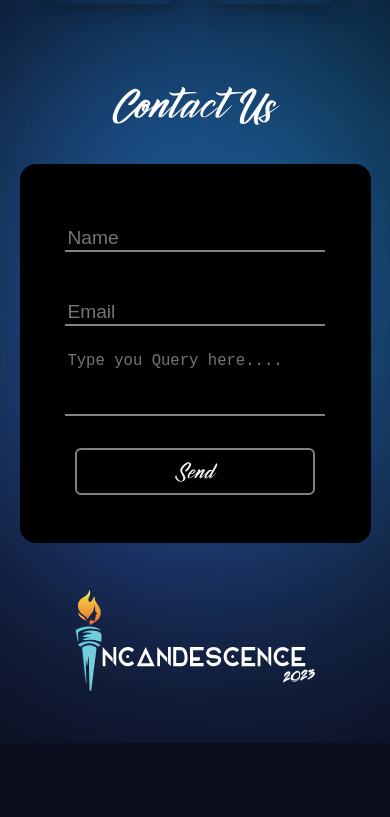
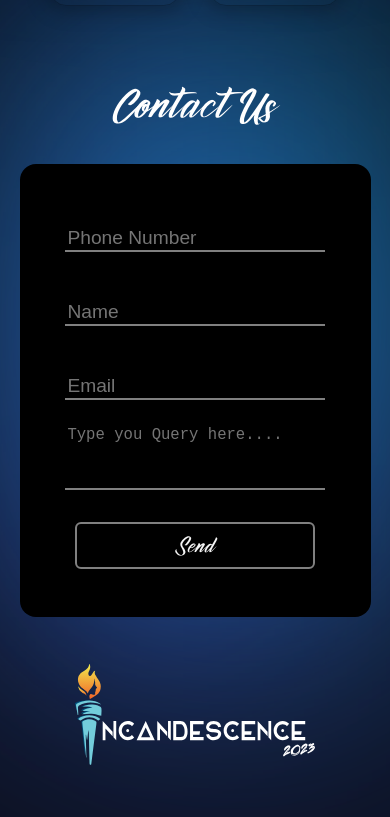
Before and after one commit to gdsc-nits-org/incand-website, a React (Vite) app: page /Sponsors in a window 390 px wide. Shown: the part 2162-2979 px from the top of the page. Before the commit the page ends 2905 px from the top, so only its background shows below. Built offline with nearby package versions, Linux system fonts and the light colour scheme.

Commit message:
ADD: Phone number in contact us

```diff
--- a/src/Components/SponsorCont/SponsorCont.jsx
+++ b/src/Components/SponsorCont/SponsorCont.jsx
@@ -5,6 +5,7 @@ const SponsorCont = () => {
   const form = useRef();
   const [data, setData] = useState({
     name: "",
+    number: "",
     email: "",
     query: "",
   });
@@ -31,6 +32,7 @@ const SponsorCont = () => {
     setData(() => {
       return {
         name: "",
+        number: "",
         email: "",
         query: "",
       };
@@ -45,6 +47,16 @@ const SponsorCont = () => {
         </div>
         <div className={contStyle.right}>
           <form ref={form} onSubmit={handleSubmit}>
+            <input
+              type="tel"
+              name="number"
+              value={data.number}
+              className={contStyle.field}
+              placeholder="Phone Number"
+              pattern="^[0-9]{10}$"
+              onChange={handleChange}
+              required
+            />
             <input
               type="text"
               name="name"
```
